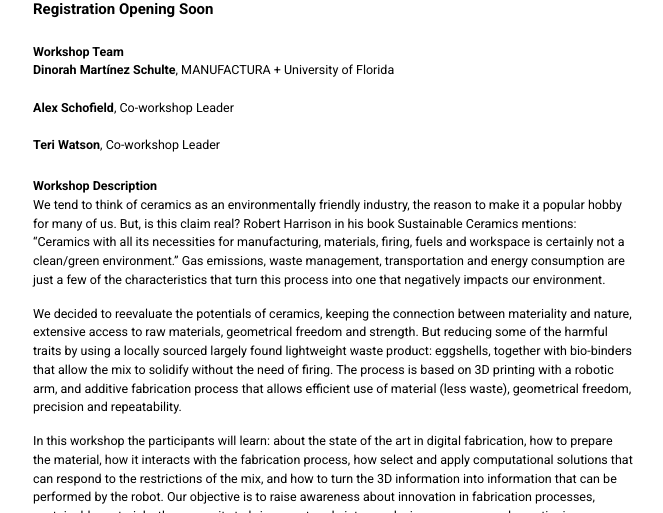
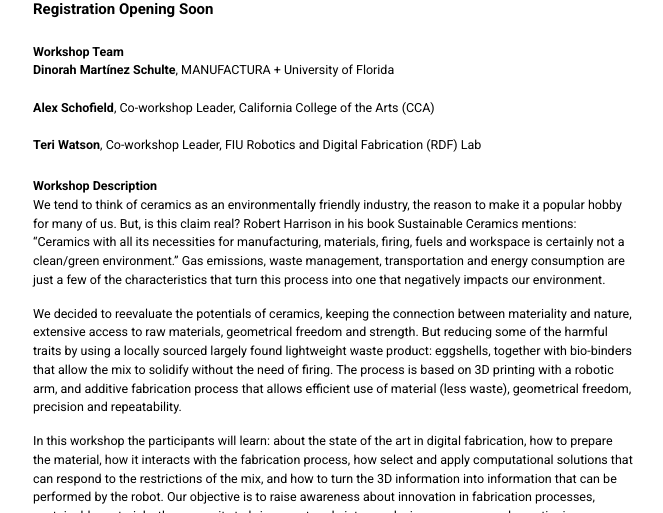
Before and after one commit to acadia2025/website, a Jekyll site: the page built from _posts/2001-01-03-circular-brick.md, in a window 1280 px wide and 900 px high, cut to the strip 387-900 px from the top of the window. Shown: the whole strip, without its empty margins (307-970 px from the left). Built offline with Jekyll 4.4.1, drawn with Linux system fonts in a browser that asks for light colours.

Commit message:
corrections

```diff
--- a/_posts/2001-01-03-circular-brick.md
+++ b/_posts/2001-01-03-circular-brick.md
@@ -16,8 +16,8 @@ thumbnail: assets/images/workshops/acadia25-workshop_biomaterial.jpg
 
 ## Workshop Team
 **Dinorah Martínez Schulte**, MANUFACTURA + University of Florida
-**Alex Schofield**, Co-workshop Leader
-**Teri Watson**, Co-workshop Leader
+**Alex Schofield**, Co-workshop Leader, California College of the Arts (CCA)
+**Teri Watson**, Co-workshop Leader, FIU Robotics and Digital Fabrication (RDF) Lab
 
 ## Workshop Description
 We tend to think of ceramics as an environmentally friendly industry, the reason to make it a popular hobby for many of us. But, is this claim real? Robert Harrison in his book Sustainable Ceramics mentions: "Ceramics with all its necessities for manufacturing, materials, firing, fuels and workspace is certainly not a clean/green environment." Gas emissions, waste management, transportation and energy consumption are just a few of the characteristics that turn this process into one that negatively impacts our environment.
```
